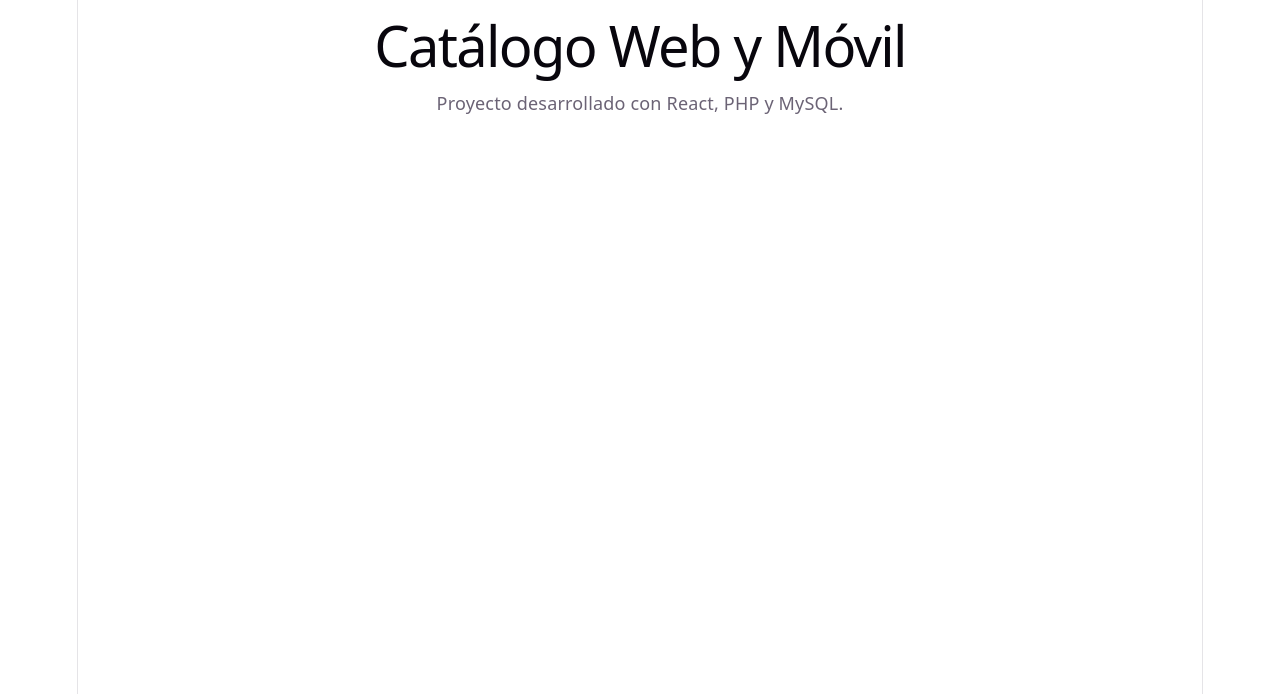
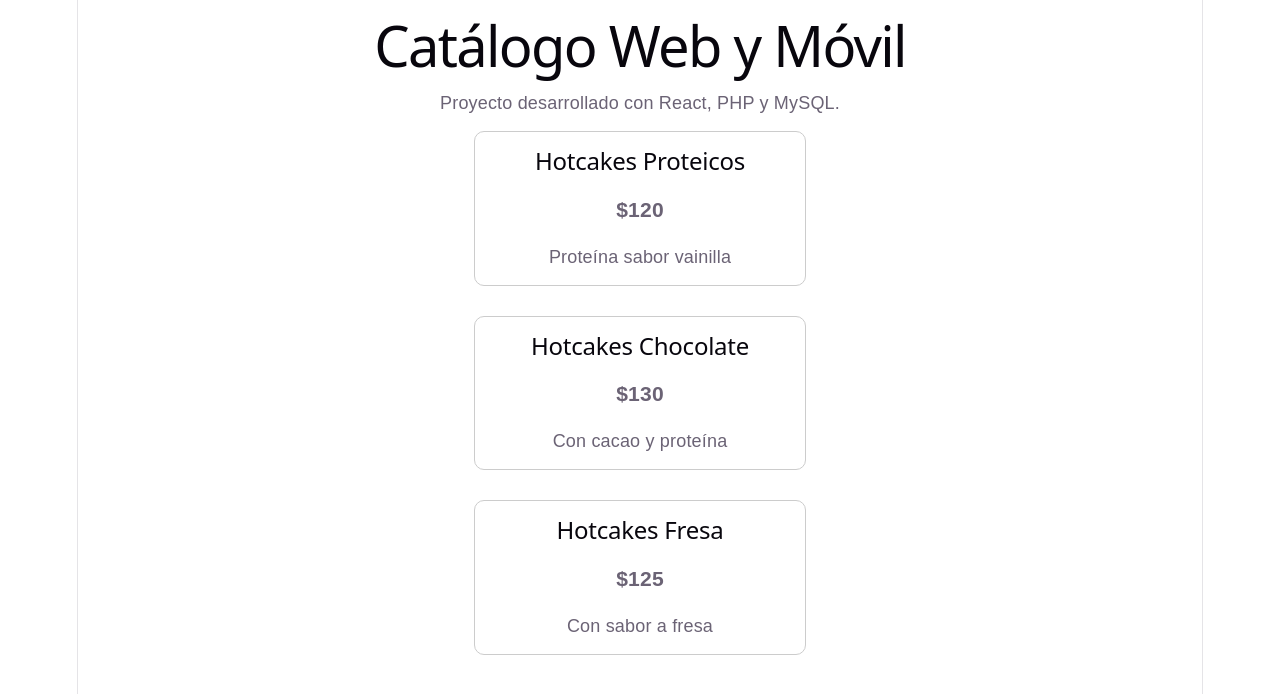
Before and after one commit to edgarnayala/CatalogoReactPHP, a React app in the folder frontend/: page / in a window 1280 px wide. Shown: the top 694 px of the page. Built offline with nearby package versions, Linux system fonts and the light colour scheme; the HTML template or start-up script is replaced by a standard one.

Commit message:
Agregar listado de productos y estilos iniciales

```diff
--- a/frontend/src/App.css
+++ b/frontend/src/App.css
@@ -1,184 +1,16 @@
-.counter {
-  font-size: 16px;
-  padding: 5px 10px;
-  border-radius: 5px;
-  color: var(--accent);
-  background: var(--accent-bg);
-  border: 2px solid transparent;
-  transition: border-color 0.3s;
-  margin-bottom: 24px;
-
-  &:hover {
-    border-color: var(--accent-border);
-  }
-  &:focus-visible {
-    outline: 2px solid var(--accent);
-    outline-offset: 2px;
-  }
+body {
+  margin: 0;
+  font-family: Arial, sans-serif;
 }
 
-.hero {
-  position: relative;
-
-  .base,
-  .framework,
-  .vite {
-    inset-inline: 0;
-    margin: 0 auto;
-  }
-
-  .base {
-    width: 170px;
-    position: relative;
-    z-index: 0;
-  }
-
-  .framework,
-  .vite {
-    position: absolute;
-  }
-
-  .framework {
-    z-index: 1;
-    top: 34px;
-    height: 28px;
-    transform: perspective(2000px) rotateZ(300deg) rotateX(44deg) rotateY(39deg)
-      scale(1.4);
-  }
-
-  .vite {
-    z-index: 0;
-    top: 107px;
-    height: 26px;
-    width: auto;
-    transform: perspective(2000px) rotateZ(300deg) rotateX(40deg) rotateY(39deg)
-      scale(0.8);
-  }
+#root {
+  text-align: center;
 }
 
-#center {
-  display: flex;
-  flex-direction: column;
-  gap: 25px;
-  place-content: center;
-  place-items: center;
-  flex-grow: 1;
-
-  @media (max-width: 1024px) {
-    padding: 32px 20px 24px;
-    gap: 18px;
-  }
+.card {
+  border: 1px solid #ccc;
+  border-radius: 10px;
+  padding: 15px;
+  margin: 15px auto;
+  width: 300px;
 }
-
-#next-steps {
-  display: flex;
-  border-top: 1px solid var(--border);
-  text-align: left;
-
-  & > div {
-    flex: 1 1 0;
-    padding: 32px;
-    @media (max-width: 1024px) {
-      padding: 24px 20px;
-    }
-  }
-
-  .icon {
-    margin-bottom: 16px;
-    width: 22px;
-    height: 22px;
-  }
-
-  @media (max-width: 1024px) {
-    flex-direction: column;
-    text-align: center;
-  }
-}
-
-#docs {
-  border-right: 1px solid var(--border);
-
-  @media (max-width: 1024px) {
-    border-right: none;
-    border-bottom: 1px solid var(--border);
-  }
-}
-
-#next-steps ul {
-  list-style: none;
-  padding: 0;
-  display: flex;
-  gap: 8px;
-  margin: 32px 0 0;
-
-  .logo {
-    height: 18px;
-  }
-
-  a {
-    color: var(--text-h);
-    font-size: 16px;
-    border-radius: 6px;
-    background: var(--social-bg);
-    display: flex;
-    padding: 6px 12px;
-    align-items: center;
-    gap: 8px;
-    text-decoration: none;
-    transition: box-shadow 0.3s;
-
-    &:hover {
-      box-shadow: var(--shadow);
-    }
-    .button-icon {
-      height: 18px;
-      width: 18px;
-    }
-  }
-
-  @media (max-width: 1024px) {
-    margin-top: 20px;
-    flex-wrap: wrap;
-    justify-content: center;
-
-    li {
-      flex: 1 1 calc(50% - 8px);
-    }
-
-    a {
-      width: 100%;
-      justify-content: center;
-      box-sizing: border-box;
-    }
-  }
-}
-
-#spacer {
-  height: 88px;
-  border-top: 1px solid var(--border);
-  @media (max-width: 1024px) {
-    height: 48px;
-  }
-}
-
-.ticks {
-  position: relative;
-  width: 100%;
-
-  &::before,
-  &::after {
-    content: '';
-    position: absolute;
-    top: -4.5px;
-    border: 5px solid transparent;
-  }
-
-  &::before {
-    left: 0;
-    border-left-color: var(--border);
-  }
-  &::after {
-    right: 0;
-    border-right-color: var(--border);
-  }
-}
--- a/frontend/src/App.jsx
+++ b/frontend/src/App.jsx
@@ -1,13 +1,43 @@
 import Header from './components/Header'
+import ProductCard from './components/ProductCard'
 import './App.css'
 
 function App() {
+  const productos = [
+    {
+      id: 1,
+      nombre: 'Hotcakes Proteicos',
+      precio: 120,
+      descripcion: 'Proteína sabor vainilla'
+    },
+    {
+      id: 2,
+      nombre: 'Hotcakes Chocolate',
+      precio: 130,
+      descripcion: 'Con cacao y proteína'
+    },
+    {
+      id: 3,
+      nombre: 'Hotcakes Fresa',
+      precio: 125,
+      descripcion: 'Con sabor a fresa'
+    }
+  ]
   return (
     <>
       <Header
         titulo="Catálogo Web y Móvil"
         descripcion="Proyecto desarrollado con React, PHP y MySQL."
       />
+
+      {productos.map((producto) => (
+        <ProductCard
+          key={producto.id}
+          nombre={producto.nombre}
+          precio={producto.precio}
+          descripcion={producto.descripcion}
+        />
+      ))}
     </>
   )
 }
--- /dev/null
+++ b/frontend/src/components/ProductCard.jsx
@@ -0,0 +1,13 @@
+function ProductCard({ nombre, precio, descripcion }) {
+  return (
+    <div className="card">
+      <h2>{nombre}</h2>
+
+      <h3>${precio}</h3>
+
+      <p>{descripcion}</p>
+    </div>
+  )
+}
+
+export default ProductCard
```
